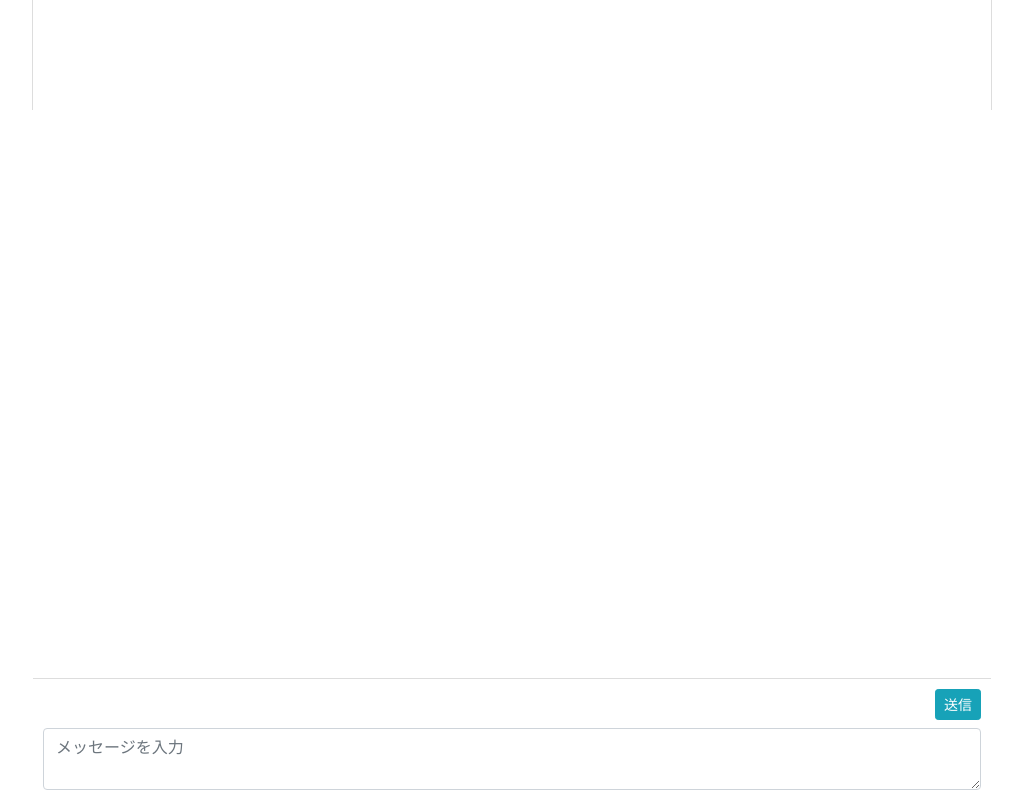
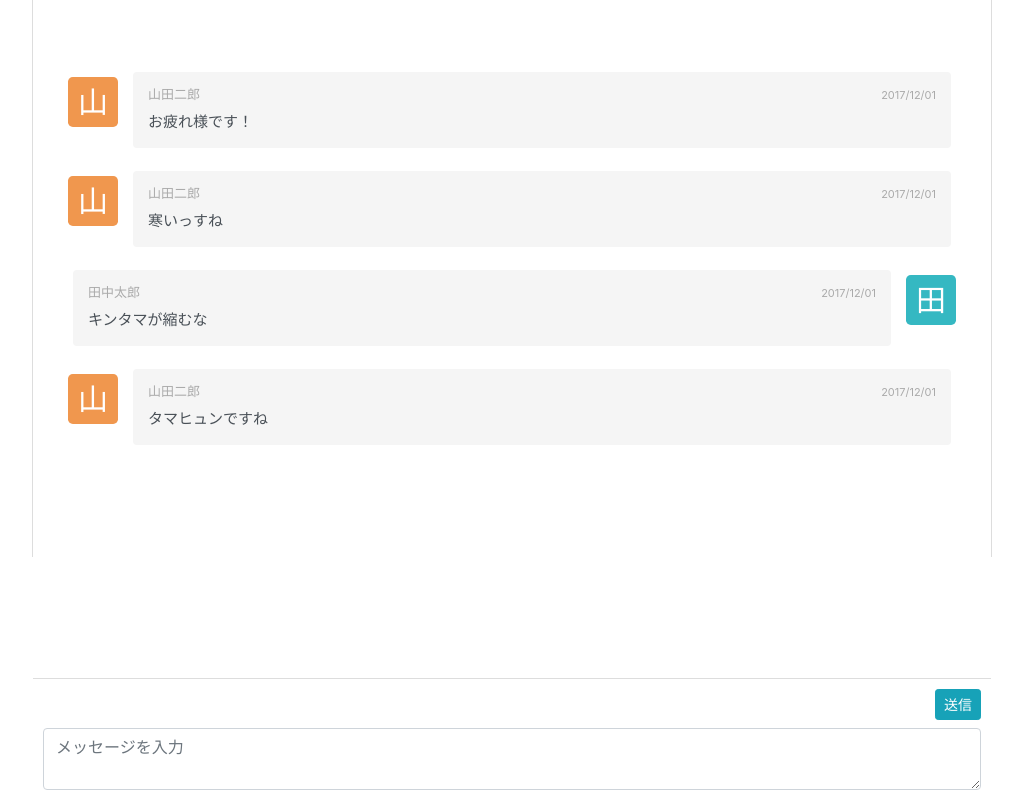
Before and after one commit to kossy0701/chat-works, an Angular app: page / in a window 1280 px wide. Shown: the whole page, without its empty margins (128-1151 px from the left). Built offline with nearby package versions, Linux system fonts and the light colour scheme.

Commit message:
add mock and push-chat-function

```diff
--- a/src/app/app.component.ts
+++ b/src/app/app.component.ts
@@ -1,4 +1,16 @@
 import { Component } from '@angular/core';
+import { Comment } from './class/comment';
+import { User } from './class/user';
+
+const CURRENT_USER: User = new User(1, '田中太郎');
+const ANOTHER_USER: User = new User(2, '山田二郎');
+
+const COMMENTS: Comment[] = [
+  new Comment(ANOTHER_USER, 'お疲れ様です！'),
+  new Comment(ANOTHER_USER, '寒いっすね'),
+  new Comment(CURRENT_USER, 'キンタマが縮むな'),
+  new Comment(ANOTHER_USER, 'タマヒュンですね'),
+];
 
 @Component({
   selector: 'app-root',
@@ -6,5 +18,13 @@ import { Component } from '@angular/core';
   styleUrls: ['./app.component.css']
 })
 export class AppComponent {
-  title = 'chat-works';
+  comments =  COMMENTS;
+  currentUser = CURRENT_USER;
+  content = '';
+
+  addComment(comment: string): void{
+    if (comment) {
+      this.comments.push(new Comment(this.currentUser, comment));
+    }
+  }
 }
```
